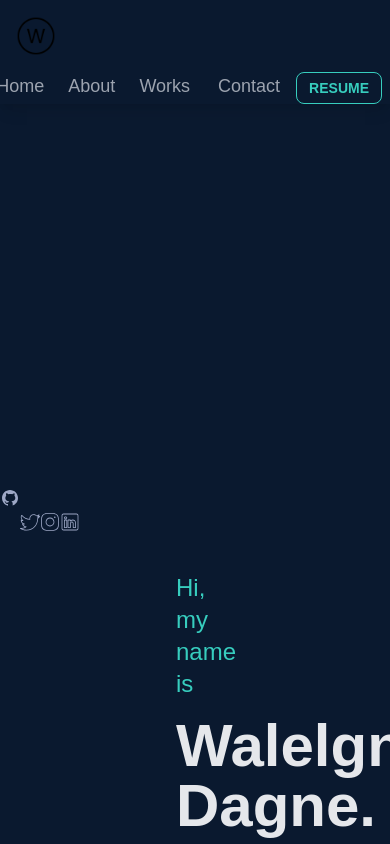
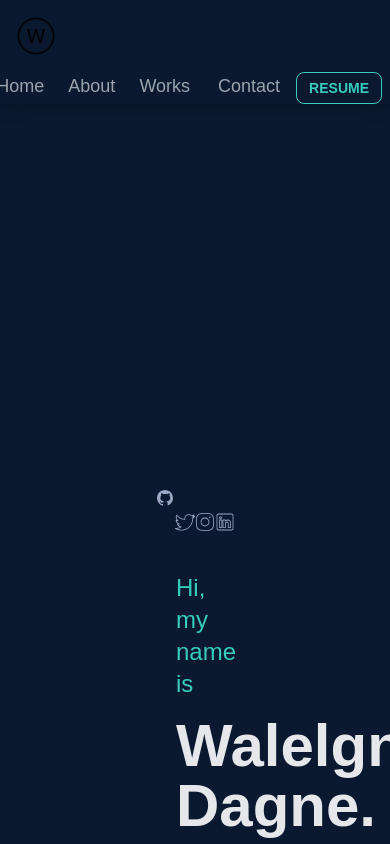
Before and after one commit to waledagne/portfolio-site, a Nuxt app: page / in a window 390 px wide. Shown: the top 844 px of the page. Built offline with nearby package versions, Linux system fonts and the light colour scheme.

Commit message:
mobile footer

```diff
--- a/components/social.vue
+++ b/components/social.vue
@@ -129,7 +129,7 @@ export default {};
 }
 
 .mobile {
-  @apply md:hidden flex flex-row mt-96;
+  @apply md:hidden flex flex-row mt-96 justify-center;
 }
 /* .right {
   display: flex;
```
